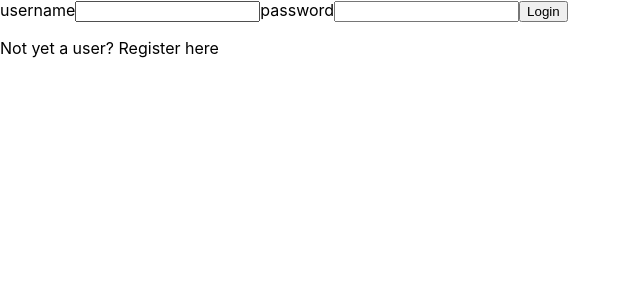
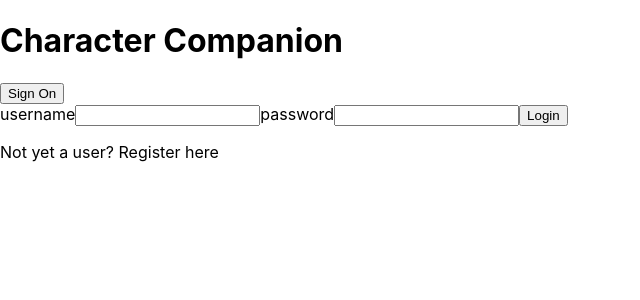
Before and after one commit to tsbarrett89/character-companion-fe, a React (Create React App) app: page / in a window 1280 px wide. Shown: the top 300 px of the page, without its empty margins (0-640 px from the left). Built offline with nearby package versions, Linux system fonts and the light colour scheme.

Commit message:
username login condtional added

```diff
--- a/src/components/Header.js
+++ b/src/components/Header.js
@@ -1,10 +1,16 @@
 import React from 'react'
+import { useSelector } from 'react-redux'
+
+import SignOnButton from './signOn/SignOnButton'
 
 const Header = () => {
+    const username = useSelector(state => state.authReducer.username)
 
     return (
-        <>
-        </>
+        <header>
+            <h1>Character Companion</h1>
+            {username ? <h3>{username}</h3> : <SignOnButton />}
+        </header>
     )
 }
 
```
